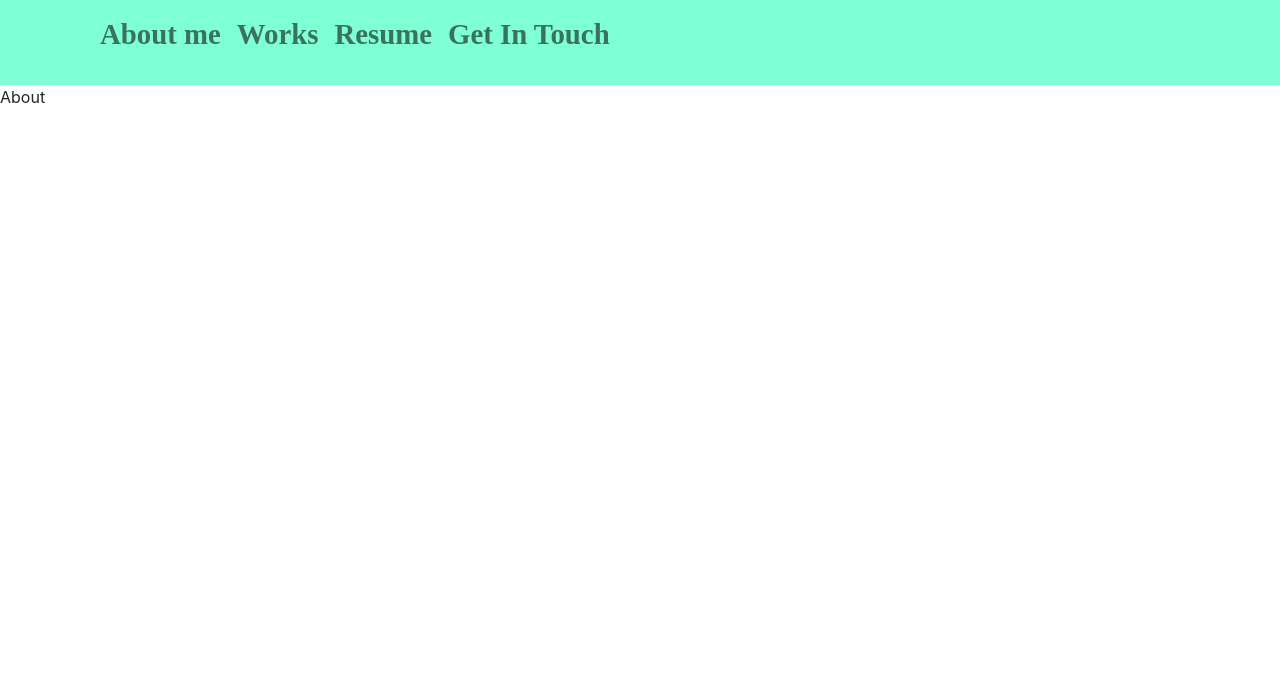
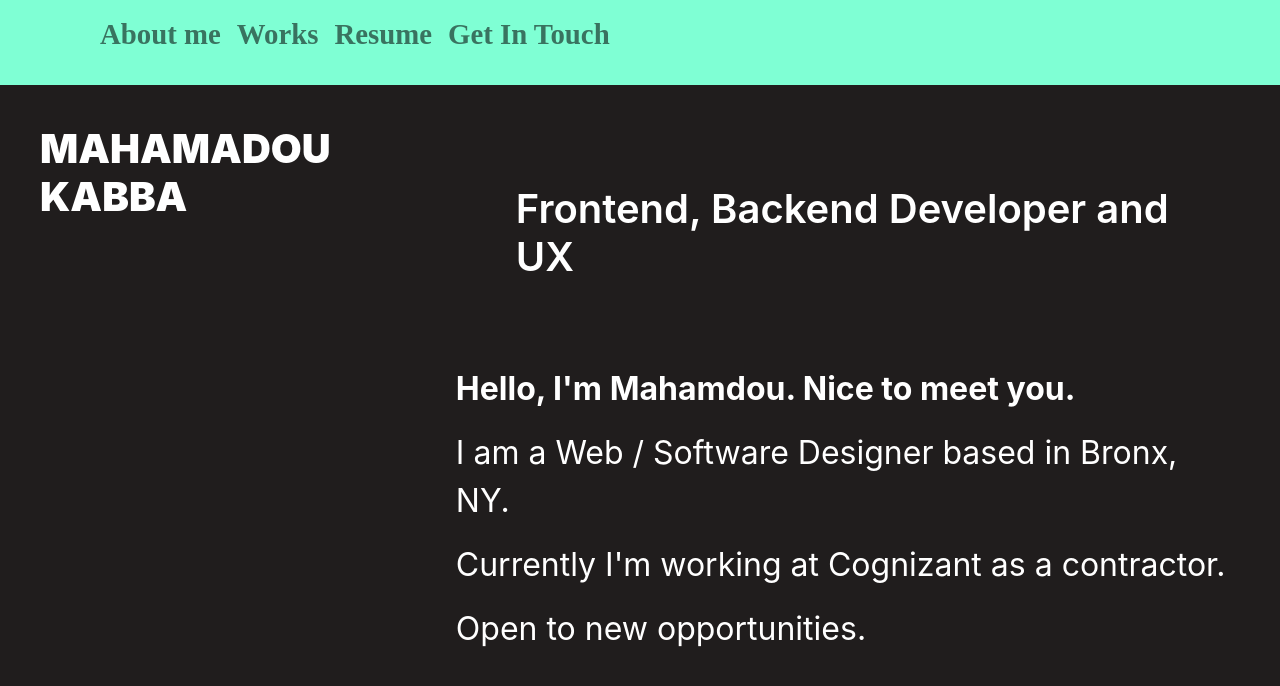
Before and after one commit to Moekabba/my-portfolio-react, a React (Create React App) app: page / in a window 1280 px wide. Shown: the top 686 px of the page. Built offline with nearby package versions, Linux system fonts and the light colour scheme.

Commit message:
about page up and running

```diff
--- a/src/pages/about/About.css
+++ b/src/pages/about/About.css
@@ -0,0 +1,37 @@
+body{
+    background-color: rgb(32, 29, 29);
+    color: white;
+}
+
+.main-about{
+    margin: 20px;
+    padding: 20px;
+    display: flex;
+
+}
+
+.myname{
+    font-weight: 900;
+}
+.frontend{
+    display: flex;
+    justify-content: center;
+    font-weight: 600;
+    padding: 30px;
+    margin: 30px;
+}
+
+.about-p{
+    /* display: flex;
+    justify-content: center;
+    align-items: center; */
+}
+
+.about-p{
+    font-size: xx-large;
+    /* font-weight: 500; */
+}
+
+.about-p1{
+    font-weight: 700;
+}
--- a/src/pages/about/About.js
+++ b/src/pages/about/About.js
@@ -1,8 +1,33 @@
 import React from 'react'
+import "./About.css"
 
 function About() {
   return (
-    <div>About</div>
+    <div className='main-about'>
+    {/* this stay to the left */}
+    <h1 className='myname'> MAHAMADOU KABBA</h1>
+
+    <div className='about-text'>
+
+      <h1 className='frontend'>
+        Frontend, Backend Developer and UX
+      </h1>
+      <br></br>
+
+      <div className='about-p'>
+      <p className='about-p1'>
+        Hello, I'm Mahamdou. Nice to meet you.
+      </p>
+      <p> I am a Web / Software Designer based in Bronx, NY.</p>
+      <p> Currently I'm working at Cognizant as a contractor.</p>
+      <p>  Open to new opportunities.</p>
+
+
+      </div>
+
+
+    </div>
+    </div>
   )
 }
 
--- a/src/pages/nav/Nav.css
+++ b/src/pages/nav/Nav.css
@@ -1,10 +1,6 @@
 /* style nav rembere to import bootsrap */
 .navbar{
-    background-color: aquamarine;
-
-    /* position: fixed; */
-  /* top: 0; */
-  /* left: 0; */
+  background-color: aquamarine;
   width: 100%;
   transition: 0.6s;
   padding: 5px 60px;
@@ -21,5 +17,6 @@ ul{
   justify-content: end;
   align-items:flex-end;
   font-family: cursive;
-
+    left: 200px;
+    top: 0
 }
```
